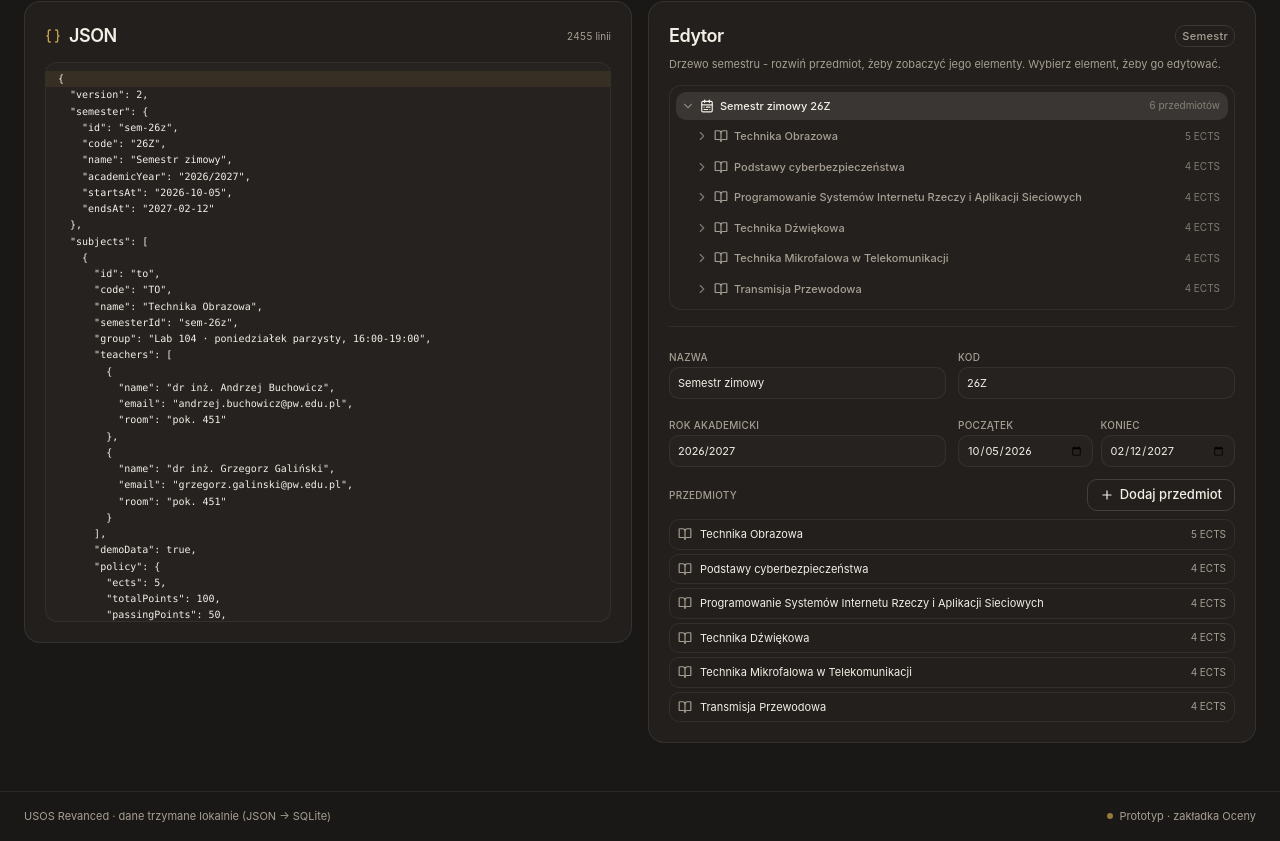
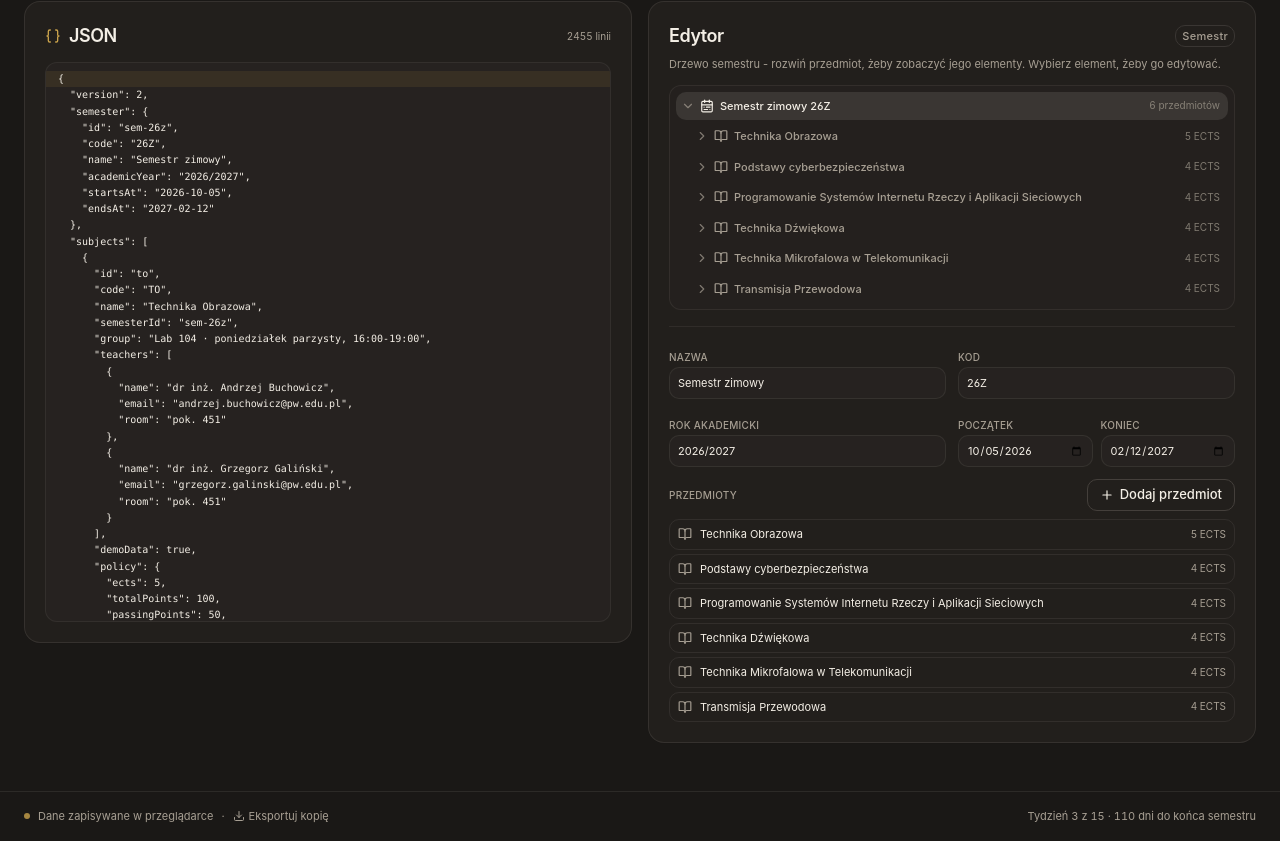
Before and after one commit to Viiico/UsosRevanced, a Nuxt app: page /dane in a window 1280 px wide. Shown: the part 279-1120 px from the top of the page. Built offline with nearby package versions, Linux system fonts and the light colour scheme.

Commit message:
feat: stopka ze stanem zapisu, eksportem kopii i tygodniem semestru

```diff
--- /dev/null
+++ b/app/components/AppFooter.vue
@@ -0,0 +1,79 @@
+<script setup lang="ts">
+import { computed } from 'vue'
+import { Download } from 'lucide-vue-next'
+import { base } from '~/data'
+import { downloadAppData, useAppDataSaveState } from '~/composables/useAppData'
+
+/**
+ * Stopka w jednej linii: stan zapisu w przeglądarce (z kopią do pobrania - dane żyją tylko
+ * w localStorage) oraz miejsce w semestrze.
+ */
+const data = useAppData()
+const { savedAt, failed } = useAppDataSaveState()
+const nowIso = useState('now-iso', () => new Date().toISOString())
+const today = computed(() => nowIso.value.slice(0, 10))
+
+const saveLabel = computed(() => {
+  if (failed.value) return 'Nie udało się zapisać w przeglądarce'
+  if (!savedAt.value) return 'Dane zapisywane w przeglądarce'
+  const time = new Date(savedAt.value).toLocaleTimeString('pl-PL', {
+    hour: '2-digit',
+    minute: '2-digit',
+  })
+  return `Zapisano w przeglądarce o ${time}`
+})
+
+function daysBetween(from: string, to: string) {
+  return Math.round((Date.parse(`${to}T12:00:00Z`) - Date.parse(`${from}T12:00:00Z`)) / 86_400_000)
+}
+
+/** Tygodnie (z przerwą i sesją) są tylko w dokumencie bazowym - po imporcie innego semestru zostają same daty. */
+const semesterLabel = computed(() => {
+  const semester = data.semester
+  if (today.value < semester.startsAt) {
+    return `${semester.name} startuje za ${daysBetween(today.value, semester.startsAt)} dni`
+  }
+  if (today.value > semester.endsAt) return `${semester.name} zakończony`
+
+  const parts: string[] = []
+  if (base.semester.id === semester.id) {
+    const weeks = base.semester.weeks
+    const teaching = weeks.filter((week) => week.kind === 'teaching').length
+    const week = weeks.find((entry) => entry.from <= today.value && today.value <= entry.to)
+    if (week?.kind === 'teaching' && week.no) parts.push(`Tydzień ${week.no} z ${teaching}`)
+    else if (week?.kind === 'break') parts.push('Przerwa')
+    else if (week?.kind === 'exam') parts.push('Sesja')
+  }
+  const left = daysBetween(today.value, semester.endsAt)
+  parts.push(left === 0 ? 'ostatni dzień semestru' : `${left} dni do końca semestru`)
+  return parts.join(' · ')
+})
+</script>
+
+<template>
+  <footer class="mt-4 border-t border-border/60 py-4">
+    <div
+      class="mx-auto flex w-full max-w-[100rem] flex-wrap items-center justify-between gap-x-4 gap-y-2 px-4 text-2xs text-muted-foreground sm:px-6"
+    >
+      <span class="flex items-center gap-2">
+        <span
+          class="size-1.5 rounded-full"
+          :class="failed ? 'bg-danger' : 'bg-success/80'"
+          aria-hidden="true"
+        />
+        <span :class="failed ? 'text-danger' : undefined">{{ saveLabel }}</span>
+        <span aria-hidden="true">·</span>
+        <button
+          type="button"
+          class="inline-flex items-center gap-1 rounded transition-colors hover:text-primary focus-visible:ring-2 focus-visible:ring-ring/40 focus-visible:outline-none"
+          @click="downloadAppData(data)"
+        >
+          <Download class="size-3" />
+          Eksportuj kopię
+        </button>
+      </span>
+
+      <span class="tnum">{{ semesterLabel }}</span>
+    </div>
+  </footer>
+</template>
--- a/app/composables/useAppData.ts
+++ b/app/composables/useAppData.ts
@@ -13,6 +13,25 @@ export function cloneData(): AppData {
   return JSON.parse(JSON.stringify(baseData)) as AppData
 }
 
+/** Pobranie bieżących danych jako JSON - eksport w „Dane” i kopia ze stopki. */
+export function downloadAppData(data: AppData) {
+  const blob = new Blob([JSON.stringify(data, null, 2)], { type: 'application/json' })
+  const url = URL.createObjectURL(blob)
+  const link = document.createElement('a')
+  link.href = url
+  link.download = 'usos-revanced.json'
+  link.click()
+  URL.revokeObjectURL(url)
+}
+
+/** Kiedy ostatnio udał się zapis do localStorage (ISO) i czy ostatni się wywalił - dla stopki. */
+export function useAppDataSaveState() {
+  return {
+    savedAt: useState<string | null>('app-data-saved-at', () => null),
+    failed: useState<boolean>('app-data-save-failed', () => false),
+  }
+}
+
 export function useAppData(): AppData {
   const state = useState<AppData>('app-data', cloneData)
   // Gwarancja głębokiej reaktywności na kliencie: wszystkie widoki czytają
--- a/app/layouts/default.vue
+++ b/app/layouts/default.vue
@@ -6,16 +6,6 @@
       <slot />
     </main>
 
-    <footer class="mt-4 border-t border-border/60 py-4">
-      <div
-        class="mx-auto flex w-full max-w-[100rem] flex-wrap items-center justify-between gap-2 px-4 text-2xs text-muted-foreground sm:px-6"
-      >
-        <span>USOS Revanced · dane trzymane lokalnie (JSON → SQLite)</span>
-        <span class="flex items-center gap-1.5">
-          <span class="size-1.5 rounded-full bg-primary/70" />
-          Prototyp · zakładka Oceny
-        </span>
-      </div>
-    </footer>
+    <AppFooter />
   </div>
 </template>
--- a/app/pages/dane.vue
+++ b/app/pages/dane.vue
@@ -20,7 +20,7 @@ import {
   Upload,
 } from 'lucide-vue-next'
 import type { GradeNode, GradeScaleRow, Subject } from '~/types'
-import { useAppData, cloneData } from '~/composables/useAppData'
+import { useAppData, cloneData, downloadAppData } from '~/composables/useAppData'
 import { normalizeData, normalizeSubject } from '~/lib/normalize'
 import { findNode, collectNodeIds } from '~/lib/tree'
 import { NODE_KIND_LABEL, nodeIcon } from '~/lib/node-meta'
@@ -495,13 +495,7 @@ async function onFileChange(event: Event) {
 }
 
 function exportJson() {
-  const blob = new Blob([json.value], { type: 'application/json' })
-  const url = URL.createObjectURL(blob)
-  const link = document.createElement('a')
-  link.href = url
-  link.download = 'usos-revanced.json'
-  link.click()
-  URL.revokeObjectURL(url)
+  downloadAppData(state)
 }
 
 function resetEditor() {
--- a/app/plugins/app-data.client.ts
+++ b/app/plugins/app-data.client.ts
@@ -1,5 +1,5 @@
 import type { AppData } from '~/types'
-import { cloneData } from '~/composables/useAppData'
+import { cloneData, useAppDataSaveState } from '~/composables/useAppData'
 import { normalizeData } from '~/lib/normalize'
 
 const STORAGE_KEY = 'usos-revanced:data'
@@ -14,6 +14,7 @@ const STORAGE_KEY = 'usos-revanced:data'
 export default defineNuxtPlugin((nuxtApp) => {
   const state = useState<AppData>('app-data', cloneData)
   const loaded = useState<boolean>('app-data-loaded', () => false)
+  const { savedAt, failed } = useAppDataSaveState()
 
   nuxtApp.hook('app:mounted', () => {
     try {
@@ -38,8 +39,11 @@ export default defineNuxtPlugin((nuxtApp) => {
         timer = setTimeout(() => {
           try {
             localStorage.setItem(STORAGE_KEY, JSON.stringify(state.value))
+            savedAt.value = new Date().toISOString()
+            failed.value = false
           } catch {
             // brak miejsca / tryb prywatny - dane zostają w pamięci
+            failed.value = true
           }
         }, 300)
       },
```
